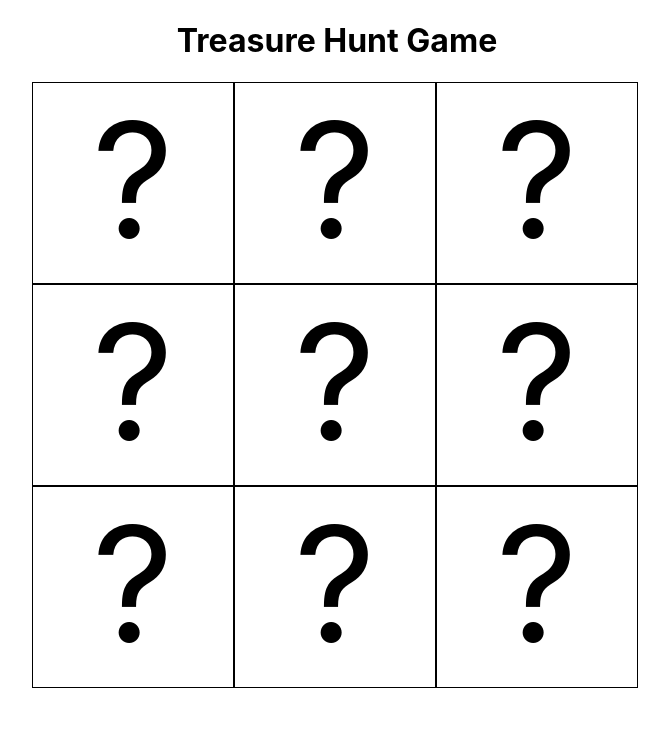
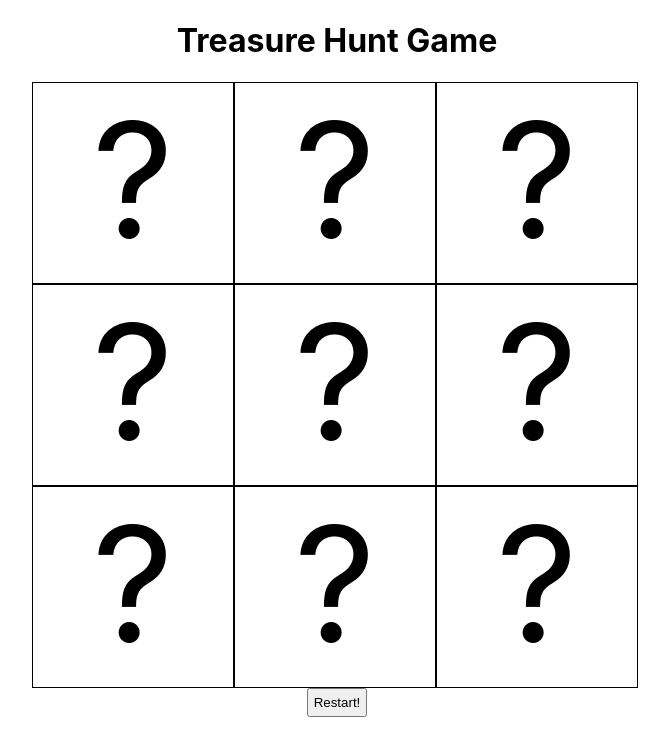
Before and after one commit to learn-academy-2023-bravo/treasure-hunt-SunGodApollo, a React (Create React App) app: page / in a window 1280 px wide. Shown: the top 756 px of the page, without its empty margins (303-972 px from the left). Built offline with nearby package versions, Linux system fonts and the light colour scheme.

Commit message:
finished user story 5

```diff
--- a/src/App.css
+++ b/src/App.css
@@ -16,3 +16,9 @@ h1 {
   width: 610px;
   margin: 0 auto;
 }
+
+.button {
+  padding: 5px;
+  display: flex;
+  margin: 0 auto;
+}
--- a/src/App.js
+++ b/src/App.js
@@ -34,6 +34,11 @@ const App = () => {
   }
 }
 
+  // function to make button reload
+  const handleRefreshButton = () => {
+    window.location.reload(true)
+  }
+
   return (
     <>
       <h1>Treasure Hunt Game</h1>
@@ -48,7 +53,9 @@ const App = () => {
             />
         })
       }
+      <button className ="button" onClick={handleRefreshButton}>Restart!</button>
       </div>
+
     </>
   )
 }
```
Also changed, not shown: 1 other file (tests, documents, lock files or other folders).
